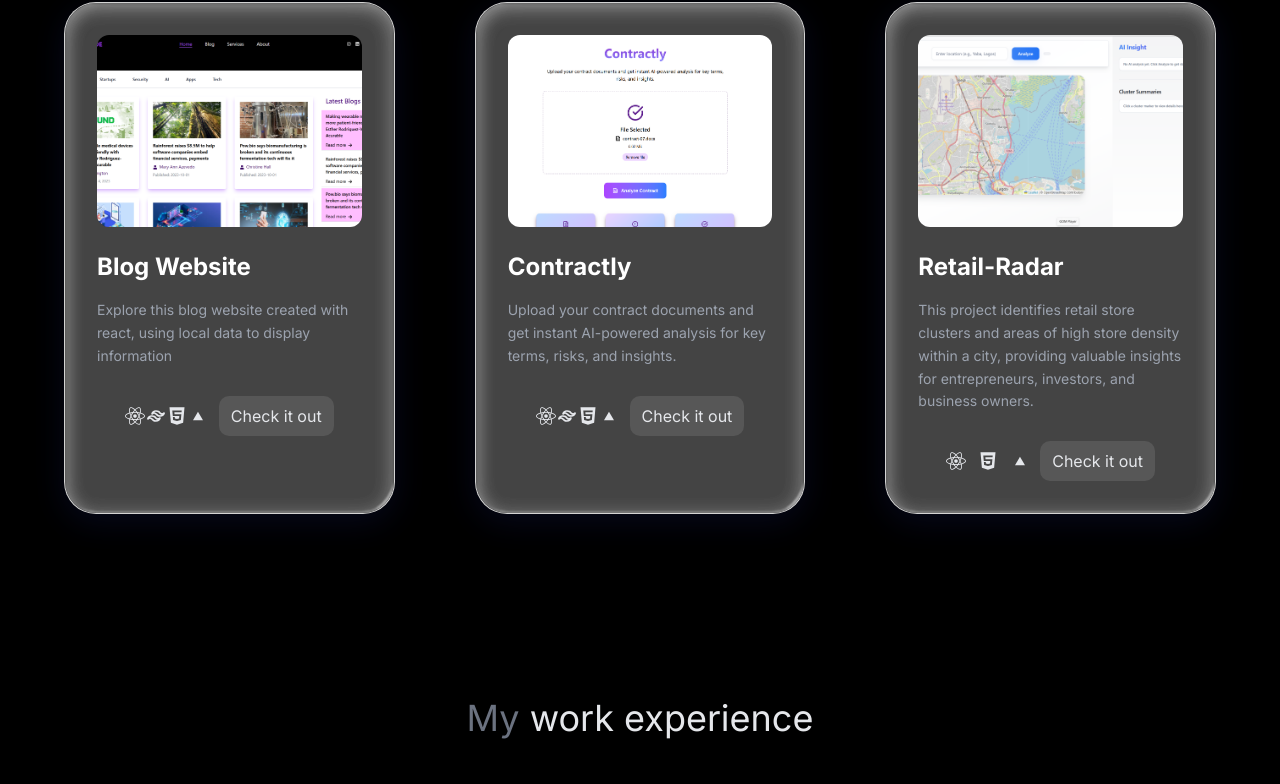
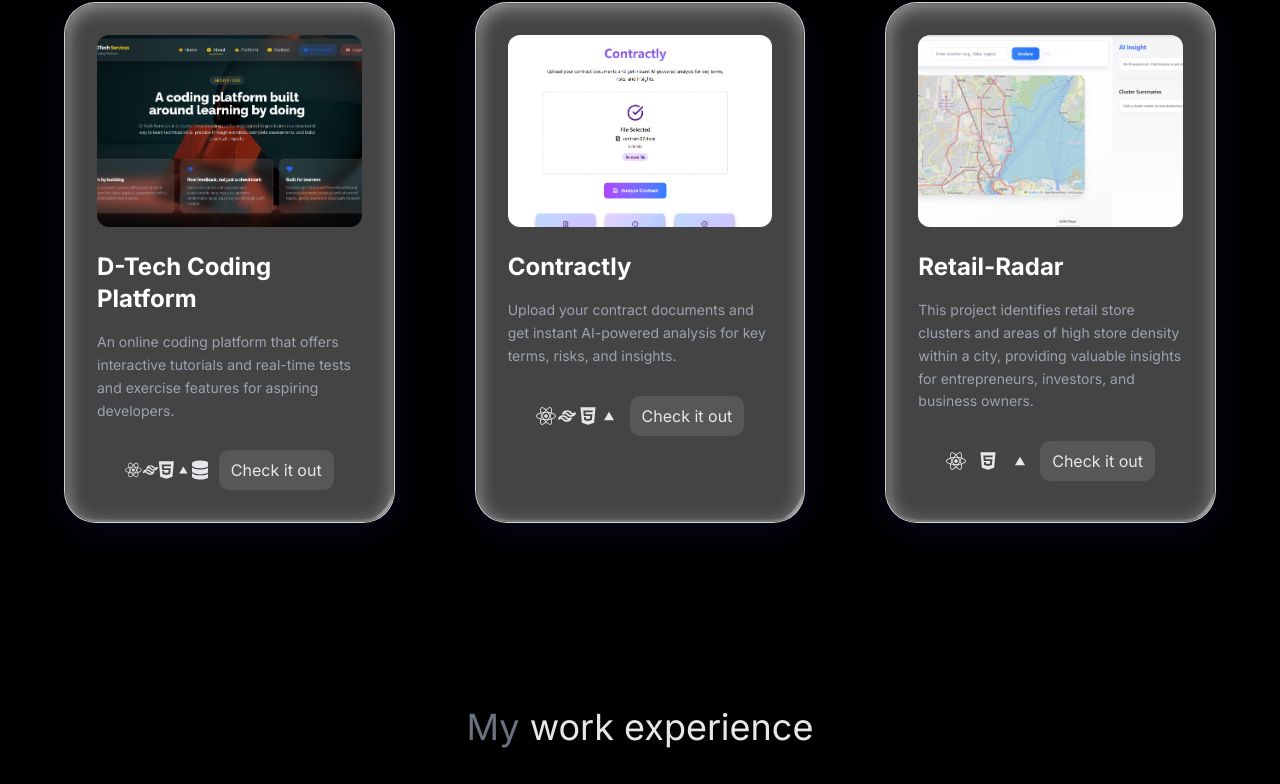
Before and after one commit to Dayveesptf/daviesportfolio, a React (Vite) app: page / in a window 1280 px wide. Shown: the part 2068-2852 px from the top of the page. Built offline with nearby package versions, Linux system fonts and the light colour scheme; the HTML template or start-up script is replaced by a standard one.

Commit message:
Added project

```diff
--- a/src/landing-page.jsx
+++ b/src/landing-page.jsx
@@ -4,10 +4,10 @@ import { Link } from 'react-router-dom'
 import './landing-page.css'
 import Navbar from './Navbar/Navbar'
 import Footer from './Footer/Footer'
-import img1 from './assets/blog.png'
+import img1 from './assets/d-tech.png'
 import img12 from './assets/retail.png'
 import img13 from './assets/contractly.png'
-import { FaHtml5, FaReact } from 'react-icons/fa6'
+import { FaDatabase, FaHtml5, FaReact } from 'react-icons/fa6'
 import { RiTailwindCssLine } from 'react-icons/ri'
 import { CgVercel } from 'react-icons/cg'
 import './index.css'
@@ -98,16 +98,17 @@ function LandingPage() {
             <img src={img1} alt="" className='w-full h-48 object-cover'/>
             <div className="absolute inset-0 bg-gradient-to-t from-black/50 to-transparent opacity-0 group-hover:opacity-100 transition-opacity duration-300"></div>
           </div>
-          <h1 className='text-2xl mb-4 font-heading font-bold text-white'>Blog Website</h1>
-          <p className='text-sm leading-relaxed text-gray-400'>Explore this blog website created with react, using local data to display information</p>
+          <h1 className='text-2xl mb-4 font-heading font-bold text-white'>D-Tech Coding Platform</h1>
+          <p className='text-sm leading-relaxed text-gray-400'>An online coding platform that offers interactive tutorials and real-time tests and exercise features for aspiring developers.</p>
           <div className='flex mt-7 justify-between w-[100%] px-7 mx-auto items-center'>
             <div className='text-xl text-gray-200 flex w-[40%] justify-between'>
               <FaReact/>
               <RiTailwindCssLine/>
               <FaHtml5/>
               <CgVercel/>
+              <FaDatabase/>
             </div>
-            <a href="https://blog-website-dd.vercel.app/" className=' text-gray-200 px-3 py-2 rounded-md bg-white/10 hover:bg-white/30 hover:text-black transition'>Check it out</a>
+            <a href="https://d-tech-services.vercel.app/" className=' text-gray-200 px-3 py-2 rounded-md bg-white/10 hover:bg-white/30 hover:text-black transition'>Check it out</a>
           </div>
         </div>
         <div className='glass relative p-8 overflow-hidden rounded-2xl bg-[#ffffff25] shadow-lg shadow-[#565656] backdrop-blur-xl'>
```
